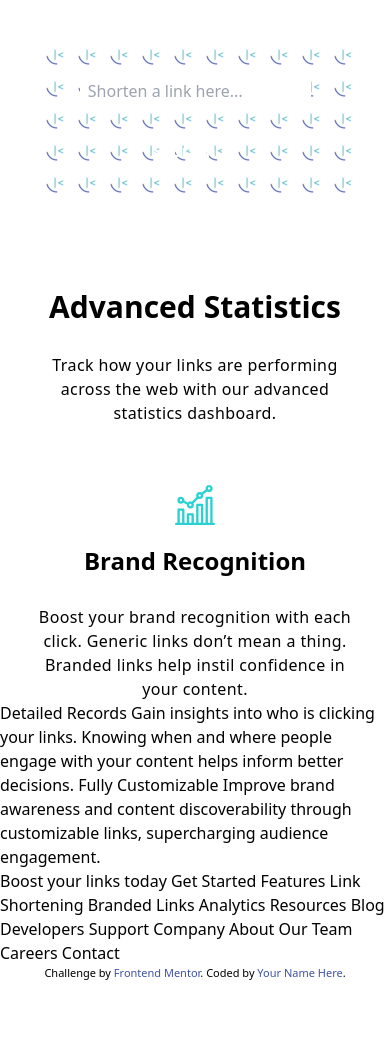
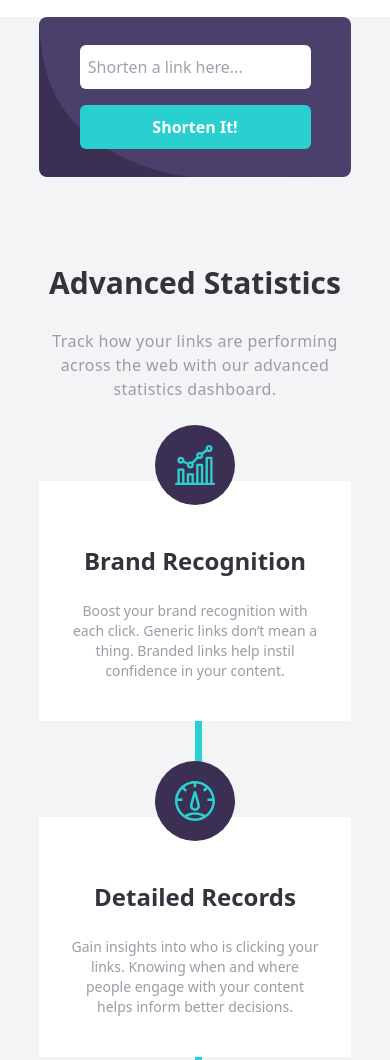
Before and after one commit to Desmond-Fon/url-shortening-api, a website: page index.html in a window 390 px wide. Shown: the part 720-1780 px from the top of the page. Before the commit the page ends 1702 px from the top, so only its background shows below. Drawn offline with Linux system fonts and the light colour scheme; files whose address does not match are found by name.

Commit message:
completed the mobile view

```diff
--- a/index.html
+++ b/index.html
@@ -50,22 +50,22 @@
 
   <p class="text-center text-lg text-grayishViolet px-6 tracking-wide ">Build your brand’s recognition and get detailed insights on how your links are performing.</p>
 
-  <div class="flex justify-center items-center pt-8 pb-12">
+  <div class="flex justify-center items-center pt-8 pb-16">
     <button class="rounded-full bg-cyan py-3 px-10 text-lg font-bold text-white">Get Started</button>
   </div>
 </header>
 
-<main>
-  <div class="flex flex-col justify-center items-center pt-10 pb-12">
-    <div class="bg-[url('images/favicon-32x32.png')] bg-veryDarkBlue  w-4/5 h-40  rounded-lg flex flex-col justify-center items-center">
+<main class="bg-gray-100 ">
+  <div class="flex flex-col justify-center items-center pb-12">
+    <div class="bg-[url('/images/bg-shorten-mobile.svg')] bg-darkVIolet bg-no-repeat bg-center bg-cover w-4/5 h-40 rounded-lg flex flex-col justify-center items-center">
       <form method="post" class="flex flex-col justify-center">
         <input type="text" name="link" id="linkInput" placeholder="  Shorten a link here..." class="h-11 rounded-md w-full mb-2">
-        <button id="btn" class="h-11 rounded-md w-full bg-cyan mt-2 font-bold text-white">Shorten It!</button>
+        <input type="button" value="Shorten It!" class="h-11 rounded-md w-full bg-cyan mt-2 font-bold text-white">
       </form>
      </div>
   </div>
 
-    <div class="py-10">
+    <div class="pt-10 pb-20">
       <h2 class="text-center text-3xl text-veryDarkBlue font-extrabold ">Advanced Statistics</h2>
 
     <p class="text-center text-grayishViolet px-8 pt-7  tracking-wide">Track how your links are performing across the web with our
@@ -73,49 +73,84 @@
     </div>
 
 
-    <div class="flex justify-center flex-col items-center">
-      <div class="rounded-full bg-darkVIolet p-5">
-        <img src="images/icon-brand-recognition.svg" alt="">
-      </div>
-      <h3 class="text-center text-2xl text-veryDarkBlue font-extrabold">Brand Recognition</h3>
-      <p class="text-center text-grayishV px-8 pt-7  tracking-wide">Boost your brand recognition with each click. Generic links don’t
-      mean a thing. Branded links help instil confidence in your content.</p>
+<div class="flex justify-center flex-col items-center relative">
+  <div class=" border-l-[7px] border-cyan h-full absolute left-1/2 top-0"></div>
+  <div class="flex justify-center flex-col items-center bg-white w-4/5 rounded-sm mb-24 z-10">
+    <div class="rounded-full bg-darkVIolet p-5 -mt-14">
+      <img src="images/icon-brand-recognition.svg" alt="">
     </div>
+    <h3 class="text-center text-2xl text-veryDarkBlue font-extrabold pt-10">Brand Recognition</h3>
+    <p class="text-center text-grayishViolet px-7 pt-6 pb-10 text-sm">Boost your brand recognition with each click. Generic links don’t
+    mean a thing. Branded links help instil confidence in your content.</p>
+  </div>
 
-    Detailed Records
+  <div class="flex justify-center flex-col items-center bg-white w-4/5 rounded-sm mb-24 z-10">
+    <div class="rounded-full bg-darkVIolet p-5 -mt-14">
+      <img src="images/icon-detailed-records.svg" alt="">
+    </div>
+    <h3 class="text-center text-2xl text-veryDarkBlue font-extrabold pt-10">Detailed Records</h3>
+    <p class="text-center text-grayishViolet px-7 pt-6 pb-10 text-sm">Gain insights into who is clicking your links. Knowing when and where
+      people engage with your content helps inform better decisions.</p>
+  </div>
 
-    Gain insights into who is clicking your links. Knowing when and where
-    people engage with your content helps inform better decisions.
+  <div class="flex justify-center flex-col items-center bg-white w-4/5 rounded-sm z-10">
+    <div class="rounded-full bg-darkVIolet p-5 -mt-14">
+      <img src="images/icon-brand-recognition.svg" alt="">
+    </div>
+    <h3 class="text-center text-2xl text-veryDarkBlue font-extrabold pt-10">Fully Customizable</h3>
+    <p class="text-center text-grayishViolet px-7 pt-6 pb-10 text-sm">Improve brand awareness and content discoverability through customizable
+      links, supercharging audience engagement.</p>
+  </div>
 
-    Fully Customizable
-
-    Improve brand awareness and content discoverability through customizable
-    links, supercharging audience engagement.
+</div>
+<aside class="bg-[url('/images/bg-boost-mobile.svg')] bg-darkVIolet bg-no-repeat bg-center bg-cover h-72 flex justify-center items-center flex-col">
+  <p class="pb-6 text-white text-3xl font-extrabold">Boost your links today</p>
+  <div class="flex justify-center items-center">
+    <button class="rounded-full bg-cyan py-3 px-11 text-xl  font-bold text-white">Get Started</button>
+  </div>
+</aside>
 </main>
 
-  Boost your links today
 
-  Get Started
+<footer class="flex justify-center items-center flex-col bg-veryDarkViolet">
 
-  Features
+<img src="images/white-logo.svg" alt="" class="my-12 ">
 
-  Link Shortening
-  Branded Links
-  Analytics
+  <div class="flex justify-center items-center flex-col text-center mb-10">
+    <h2 class="font-bold text-white mb-6">Features</h2>
 
-  Resources
+    <p class="text-grayy mb-2">Link Shortening</p>
+    <p class="text-grayy mb-2">Branded Links</p>
+    <p class="text-grayy mb-2">Analytics</p>
 
-  Blog
-  Developers
-  Support
+  </div>
 
-  Company
+  <div class="flex justify-center items-center flex-col text-center mb-10">
+    <h2 class="font-bold text-white mb-6">Resources</h2>
 
-  About
-  Our Team
-  Careers
-  Contact
+    <p class="text-grayy mb-2">Blog</p>
+    <p class="text-grayy mb-2">Developers</p>
+    <p class="text-grayy mb-2">Support</p>
 
+  </div>
+
+  <div class="flex justify-center items-center flex-col text-center">
+    <h2 class="font-bold text-white mb-6">Company</h2>
+
+    <p class="text-grayy mb-2">About</p>
+    <p class="text-grayy mb-2">Our Team</p>
+    <p class="text-grayy mb-2">Careers</p>
+    <p class="text-grayy mb-2">Contact</p>
+  </div>
+
+  <div class="flex gap-6 py-12">
+    <img src="images/icon-facebook.svg" alt="">
+    <img src="images/icon-twitter.svg" alt="">
+    <img src="images/icon-pinterest.svg" alt="">
+    <img src="images/icon-instagram.svg" alt="">
+  </div>
+
+</footer>
   <div class="attribution">
     Challenge by <a href="https://www.frontendmentor.io?ref=challenge" target="_blank">Frontend Mentor</a>.
     Coded by <a href="#">Your Name Here</a>.
--- a/tailwind.config.js
+++ b/tailwind.config.js
@@ -3,7 +3,7 @@ module.exports = {
   content: ['./index.html'],
   theme: {
     extend: {
-      color: {
+      colors: {
         'cyan': 'hsl(180, 66%, 49%)',
         'darkVIolet': 'hsl(257, 27%, 26%)',
         'red': 'hsl(0, 87%, 67%)',
```
Also changed, not shown: dist/output.css, images/white-logo.svg (added).
